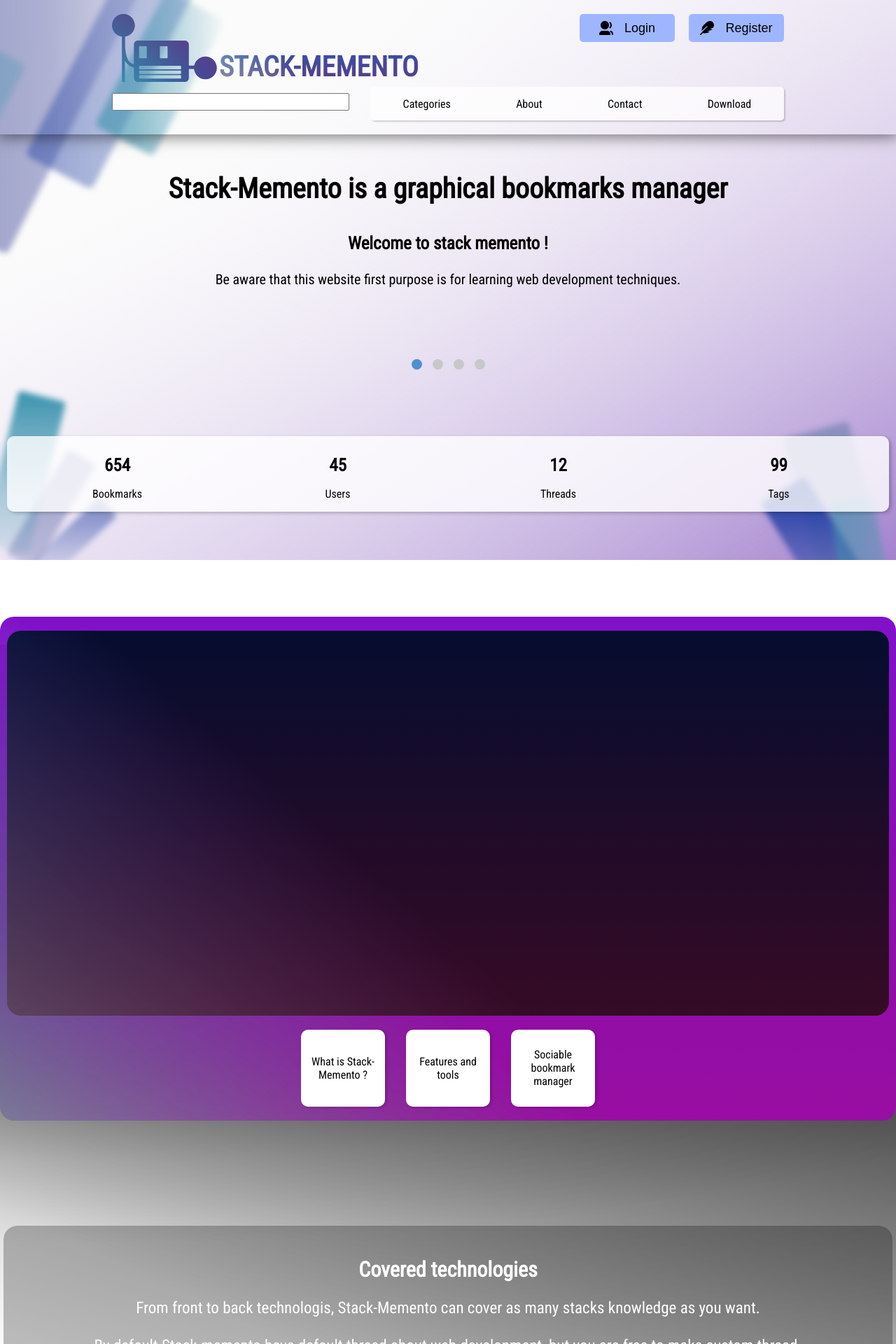
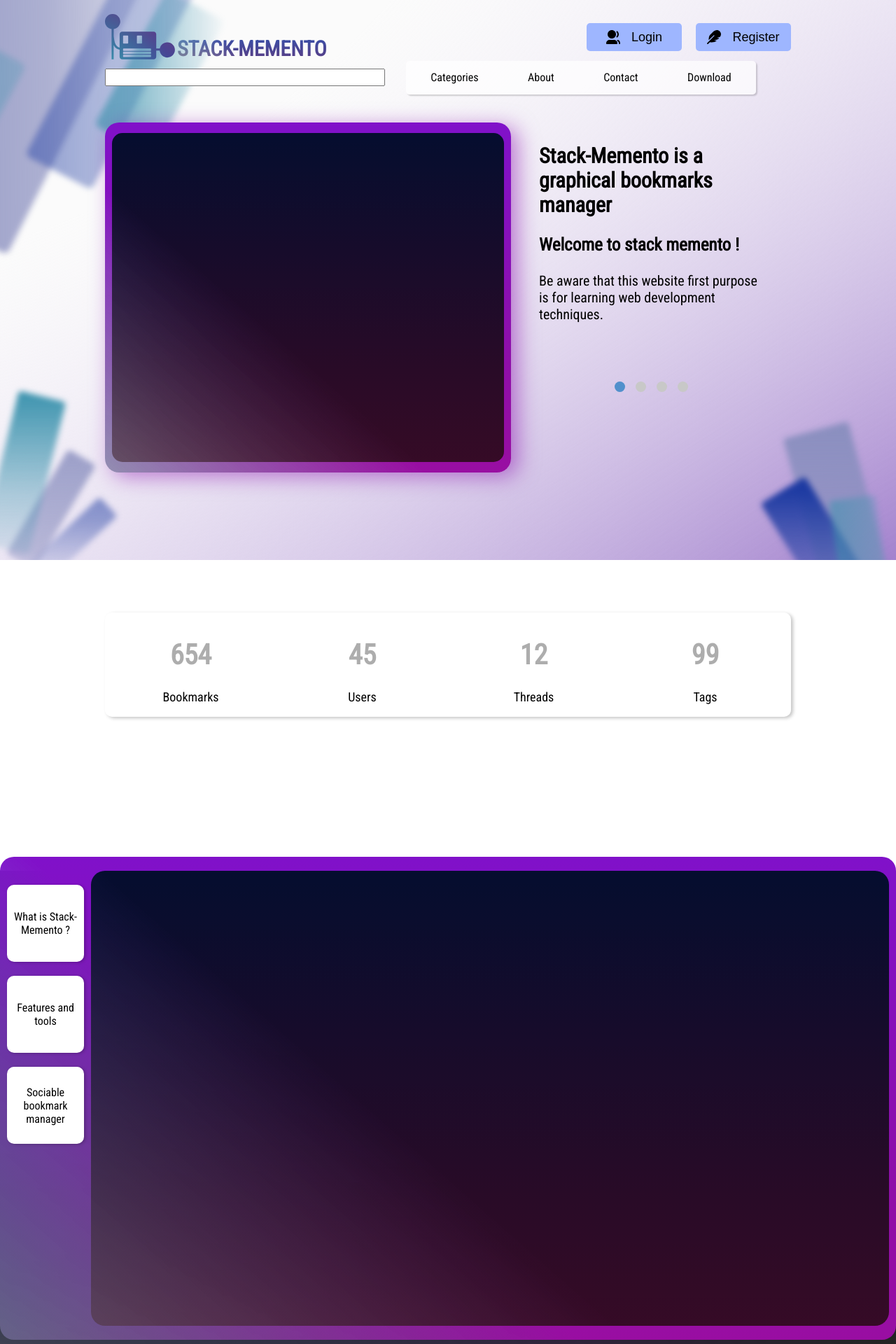
Before and after one commit to k-n-stack/stack-memento-ui-mobile-first, a React (Create React App) app: page / in a window 1280 px wide. Shown: the top 1920 px of the page at 70% size. Built offline with nearby package versions, Linux system fonts and the light colour scheme.

Commit message:
fix mobile style. After finish, need to refactor style classes and/or css

```diff
--- a/src/Components/Layout/DarkBlueSmokeLayer.css
+++ /dev/null
@@ -1,11 +0,0 @@
-.background-darkblue-container {
-  position: relative;
-  z-index: -1;
-}
-
-.presentation-background-darkblue {
-  position: absolute;
-  width: 100%;
-  height: 2000px;
-  background: linear-gradient(180deg, rgba(0, 0, 0, 0) 2.15%, rgba(39, 39, 39, 0.52) 15.83%, rgba(0, 0, 0, 0.8) 27.06%), radial-gradient(146.92% 39.04% at 50% -6.55%, rgba(255, 0, 0, 0) 48.66%, rgba(0, 56, 255, 0.584) 100%);
-}
--- a/src/Components/Layout/DarkBlueSmokeLayer.js
+++ /dev/null
@@ -1,13 +0,0 @@
-import React from "react";
-
-import "./DarkBlueSmokeLayer.css";
-
-const DarkBlueSmokeLayer = () => {
-  return (
-    <div className="background-darkblue-container">
-      <div className="presentation-background-darkblue"></div>
-    </div>
-  );
-};
-
-export default DarkBlueSmokeLayer;
--- a/src/Components/Layout/DarkSmokeLayer.css
+++ b/src/Components/Layout/DarkSmokeLayer.css
@@ -10,3 +10,19 @@
   height: 1500px;
   background: radial-gradient(155.46% 45.55% at 11.9% 11.82%, rgba(0, 23, 44, 0.63) 28.44%, rgba(27, 0, 54, 0.42) 50.82%, rgba(0, 0, 0, 0.26) 67.67%, rgba(0, 0, 0, 0.1) 82.15%, rgba(0, 0, 0, 0) 99.32%), radial-gradient(161.87% 61.87% at 84.37% 15.47%, rgba(0, 0, 0, 0.7) 0%, rgba(0, 0, 0, 0) 100%), linear-gradient(204.72deg, rgba(0, 0, 0, 0.7) 15.76%, rgba(0, 0, 0, 0) 66.88%);
 }
+
+@media screen and (min-width: 360px) {
+  .presentation-background-dark {
+    height: 1900px;
+  }
+}
+@media screen and (min-width: 550px) {
+  .presentation-background-dark {
+    height: 2200px;
+  }
+}
+@media screen and (min-width: 720px) {
+  .presentation-background-dark {
+    height: 2300px;
+  }
+}
--- a/src/Components/Layout/IntroFooterCarousel.css
+++ b/src/Components/Layout/IntroFooterCarousel.css
@@ -11,7 +11,7 @@
 }
 
 .intro-footer-header {
-  padding: 0px 30px;
+  padding: 50px 30px 0px 30px;
   text-align: center;
 }
 
@@ -64,3 +64,20 @@
     text-align: center;
   }
 }
+
+@media screen and (min-width: 950px) and (orientation: landscape) {
+  .intro-footer-header {
+    margin: 0px;
+    padding: 0px;
+    font-size: 30px;
+    text-align: left;
+  }
+  .intro-text {
+    text-align: left;
+  }
+
+  .intro-footer-container {
+    margin: 0px;
+    padding: 0px;
+  }
+}
--- a/src/Modules/Navigation.css
+++ b/src/Modules/Navigation.css
@@ -109,29 +109,39 @@
   .navigation-layout {
     display: inline-block;
     position: relative;
+    height: fit-content;
+    margin-bottom: 0px;
   }
   .logo-container {
-    width: 150px;
+    width: 100px;
   }
   .navigation-top {
     background-color: rgba(255, 255, 255, 0.01);
     background: none;
     padding: 20px 160px;
+    box-shadow: none;
+    overflow: visible;
   }
   .navigation-top-sub {
-    height: fit-content;
+    display: flex;
+    gap: 20px;
+    flex-direction: column;
+    align-items: center;
   }
   .navigation-top-input {
     display: flex;
+    flex-direction: column-reverse;
     align-items: center;
+    margin-top: 30px;
   }
   .navigation-top-input > input {
     width: 400px;
     font-size: medium;
     height: 25px;
-    margin-right: 30px;
+    margin-top: 20px;
   }
   .navigation-menu {
+    width: 500px;
     display: flex;
     justify-content: space-around;
   }
@@ -139,6 +149,51 @@
     background-image: linear-gradient(0deg, rgba(255, 0, 0, 0.2) -1.85%, rgba(215, 0, 0, 0.16875) 30.64%, rgba(0, 0, 0, 0) 101.62%), linear-gradient(221.42deg, #3650AB 59.99%, rgba(60, 147, 174, 0.65) 104.23%);
     background-clip: text;
     -webkit-text-fill-color: transparent;
-    font-size: 40px;
+    font-size: 30px;
+  }
+  .title-logo {
+    flex-shrink: 2;
   }
 }
+
+@media screen and (min-width: 950px) and (orientation: landscape) {
+  .navigation-layout {
+    padding: 0px 50px;
+  }
+
+  .navigation-top {
+    padding: 0px;
+    display: flex;
+    flex-direction: column;
+    padding-top: 20px;
+  }
+
+  .navigation-top-sub {
+    flex-direction: row;
+  }
+
+  .navigation-top-input {
+    margin: 0px;
+    flex-direction: row;
+  }
+
+  .navigation-top-input > input {
+    margin: 0px;
+  }
+
+  .navigation-menu {
+    margin-left: 30px;
+  }
+}
+
+@media screen and (min-width: 1200px) and (orientation: landscape) {
+  .navigation-layout {
+    padding: 0px 150px;
+  }
+}
+
+@media screen and (min-width: 1450px) and (orientation: landscape) {
+  .navigation-layout {
+    padding: 0px 300px;
+  }
+}
--- a/src/Modules/TheadPreview.js
+++ b/src/Modules/TheadPreview.js
@@ -4,9 +4,7 @@ import "./ThreadPreview.css";
 
 const ThreadPreview = () => {
   return (
-    <div className="thread-preview">
-      hello
-    </div>
+    <div className="thread-preview"></div>
   );
 };
 
--- a/src/Modules/ThreadPreview.css
+++ b/src/Modules/ThreadPreview.css
@@ -1,6 +1,13 @@
 .thread-preview {
   width: 100%;
   height: 100%;
-  background-color: blue;
+  background: linear-gradient(0deg, rgba(255, 0, 0, 0.2) -1.85%, rgba(215, 0, 0, 0.16875) 30.64%, rgba(0, 0, 0, 0) 101.62%), linear-gradient(221.42deg, #040d2f 59.99%, rgba(29, 93, 112, 0.65) 104.23%);
   display: none;
+  border-radius: 15px;
 }
+
+@media screen and (min-width: 950px) and (orientation: landscape) {
+  .thread-preview {
+    display: block;
+  }
+}
--- a/src/Views/Homepage.css
+++ b/src/Views/Homepage.css
@@ -1,8 +1,4 @@
-.input-edge-breakpoint > input {
-  display: none;
-}
 .homepage-content {
-  /* background-color: rgba(255, 0, 0, 0.26); */
   overflow: hidden;
 }
 .homepage-margin-bottom {
@@ -32,11 +28,11 @@
   flex-direction: column;
   border-radius: 20px;
   padding-top: 20px;
+  height: 400px;
 }
 
 .features-carousel {
-  height: 300px;
-  width: 100%;
+  flex-grow: 1;
   border-radius: 20px;
   background: linear-gradient(0deg, rgba(255, 0, 0, 0.2) -1.85%, rgba(215, 0, 0, 0.16875) 30.64%, rgba(0, 0, 0, 0) 101.62%), linear-gradient(221.42deg, #040d2f 59.99%, rgba(29, 93, 112, 0.65) 104.23%);
 }
@@ -45,6 +41,7 @@
   justify-content:space-between;
   text-align: center;
   padding: 0px 10px;
+  margin: 10px 0px;
 }
 
 .features-carousel-selection > div {
@@ -67,36 +64,33 @@
   color: white;
 }
 
-.technologies-list-animation-container {
-  position: relative;
-  z-index: 0;
-  margin-top: 20px;
-  overflow: hidden;
+.technologies-icons-container {
+  display: flex;
+  justify-content: center;
 }
 
-.technologies-list-animation {
-  margin-top: 20px;
-  width: fit-content;
+.technologies-icons {
+  flex-shrink: 0;
+  margin-top: 40px;
+  width: 1200px;
   display: flex;
-}
-
-.technologies-list-animation > div {
-  width: 1000px;
-  padding: 0px 20px;
-  flex-shrink: 0;
+  flex-direction: column;
+  gap: 30px
 }
 
 .medias {
   position: relative;
   display: flex;
   flex-direction: column;
-  margin-top: 120px;
   overflow: hidden;
   gap: 40px;
+  background: linear-gradient(180deg, rgba(0, 0, 0, 0) 2.15%, rgba(39, 39, 39, 0.52) 15.83%, rgba(0, 0, 0, 0.8) 27.06%), radial-gradient(146.92% 39.04% at 50% -6.55%, rgba(255, 0, 0, 0) 48.66%, rgba(0, 56, 255, 0.584) 100%);
+
 }
 
 .smartphone {
   color: white;
+  margin-top: 200px;
   margin-right: 10px;
   font-size: 17px;
 }
@@ -129,11 +123,11 @@
 .monitor-text {
   margin-left: 10px;
   margin-right: 10px;
+  margin-bottom: 150px;
 }
 
 .footer {
   color: aliceblue;
-  height: 120px;
   display: flex;
   flex-direction: column-reverse;
 }
@@ -163,8 +157,11 @@
     font-size: 25px;
   }
 
+  .features {
+    height: 500px;
+  }
+
   .features-carousel {
-    height: 400px;
     margin: 0px 10px;
     width: auto;
   }
@@ -185,17 +182,8 @@
     font-size: 30px;
   }
 
-  .technologies-icons-container {
-    display: flex;
-    justify-content: center;
-  }
-
   .technologies-icons {
-    flex-shrink: 0;
-    margin-top: 40px;
     width: 1400px;
-    display: flex;
-    flex-direction: column;
     gap: 40px
   }
 
@@ -203,13 +191,9 @@
     font-size: 18px;
   }
 
-  .technologies-list-animation > div {
-    width: 1600px;
-  }
-
   .medias {
     gap: 180px;
-    margin-top: 180px;
+    margin-top: 0px;
   }
 
   .smartphone-illustration {
@@ -244,8 +228,8 @@
 
 @media screen and (min-width: 550px) {
 
-  .features-carousel {
-    height: 550px;
+  .features {
+    height: 650px;
   }
 
   .features-carousel-selection > div {
@@ -256,10 +240,6 @@
   .features-carousel-selection {
     justify-content: center;
     gap: 30px;
-  }
-
-  .technologies-header {
-    text-align: center;
   }
 
   .technologies-header > h2 {
@@ -294,3 +274,85 @@
     margin: 0px 150px;
   }
 }
+
+@media screen and (min-width: 620px) {
+  .technologies-icons {
+    width: 1600px;
+    gap: 50px
+  }
+}
+
+@media screen and (min-width: 720px) and (orientation: landscape) {
+  .homepage-margin-bottom {
+    display: none;
+  }
+  .features {
+    flex-direction: row-reverse;
+    padding: 20px 0px;
+  }
+  .features-carousel-selection {
+    flex-direction: column;
+    padding-right: 0px;
+    align-items: flex-start;
+    justify-content: start;
+    gap: 0px;
+  }
+  .features-carousel-selection > div {
+    width: 100px;
+  }
+  .technologies-header {
+    margin: 150px 80px 0px 80px;
+    text-align: center;
+  }
+}
+
+@media screen and (min-width: 950px) and (orientation: landscape) {
+
+  .top-header-container {
+    margin-top: 40px;
+    display: flex;
+    padding: 0px 50px;
+    height: 500px;
+  }
+
+  .thread-preview-container {
+    flex-grow: 1;
+    background: linear-gradient(0deg, rgba(255, 0, 0, 0.2) -1.85%, rgba(215, 0, 0, 0.16875) 30.64%, rgba(200, 200, 200, 0) 101.62%), linear-gradient(221.42deg, #8011ca 59.99%, rgba(55, 173, 209, 0.65) 104.23%);
+    border-radius: 20px;
+    padding: 15px 10px;
+    box-shadow: 10px 6px 30px #880ead83;
+  }
+
+  .homepage-view-content {
+    box-sizing: border-box;
+    width: 400px;
+    padding: 30px 40px;
+  }
+
+  .quick-stats {
+    margin: 200px 150px;
+    background-color: rgba(255, 255, 255, 0.25);
+  }
+
+  .quick-stats > div > h1 {
+    font-size: 40px;
+    color: rgb(173, 173, 173);
+  }
+  .quick-stats > div > p {
+    font-size: 18px;
+  }
+
+}
+
+@media screen and (min-width: 1200px) and (orientation: landscape) {
+  .top-header-container {
+    padding: 0px 150px;
+  }
+}
+
+@media screen and (min-width: 1450px) and (orientation: landscape) {
+  .top-header-container {
+    padding: 0px 300px;
+  }
+
+}
--- a/src/Views/Homepage.js
+++ b/src/Views/Homepage.js
@@ -6,6 +6,7 @@ import Navigation from "../Modules/Navigation";
 import IntroFooterCarousel from "../Components/Layout/IntroFooterCarousel";
 import DarkSmokeLayer from "../Components/Layout/DarkSmokeLayer";
 import ThreadPreview from "../Modules/TheadPreview";
+import Icon from "../Components/Icon/Icon";
 import {
   TechnoPack1,
   TechnoPack2,
@@ -14,8 +15,6 @@ import {
 } from "../Components/Icon/TechnoPack";
 
 import "./Homepage.css";
-import Icon from "../Components/Icon/Icon";
-import DarkBlueSmokeLayer from "../Components/Layout/DarkBlueSmokeLayer";
 
 import "./test.css";
 
@@ -27,13 +26,9 @@ const Homepage = () => {
       <Navigation />
 
       <div className="homepage-content">
-
         <div className="top-header-container">
-          <div className="input-edge-breakpoint">
-            <input/>
-            <div className="thread-preview-container">
-              <ThreadPreview />
-            </div>
+          <div className="thread-preview-container">
+            <ThreadPreview />
           </div>
           <div className="homepage-view-content">
             <IntroFooterCarousel />
@@ -47,9 +42,11 @@ const Homepage = () => {
           <div><h1>99</h1><p>Tags</p></div>
         </div>
 
+        <div class="dark-smoke-layer-container">
+          <DarkSmokeLayer />
+        </div>
 
         <div className="features">
-        <DarkSmokeLayer />
           <div className="features-carousel"></div>
           <div className="features-carousel-selection">
             <div><p>What is Stack-Memento ?</p></div>
@@ -62,13 +59,11 @@ const Homepage = () => {
           <h2>Covered technologies</h2>
           <p>From front to back technologis, Stack-Memento can cover as many stacks knowledge as you want.<br/><br/>By default Stack-memento have default thread about web development, but you are free to make custom thread.</p>
         </div>
-        <DarkBlueSmokeLayer />
 
         <div className="technologies-icons-container">
           <motion.div
             className="technologies-icons"
             drag="x"
-            // dragTransition={{ bounceStiffness: 2, bounceDamping: 2 }}
             dragConstraints={{ left: -500, right: 500}}
             dragElastic={0.2}
           >
```
